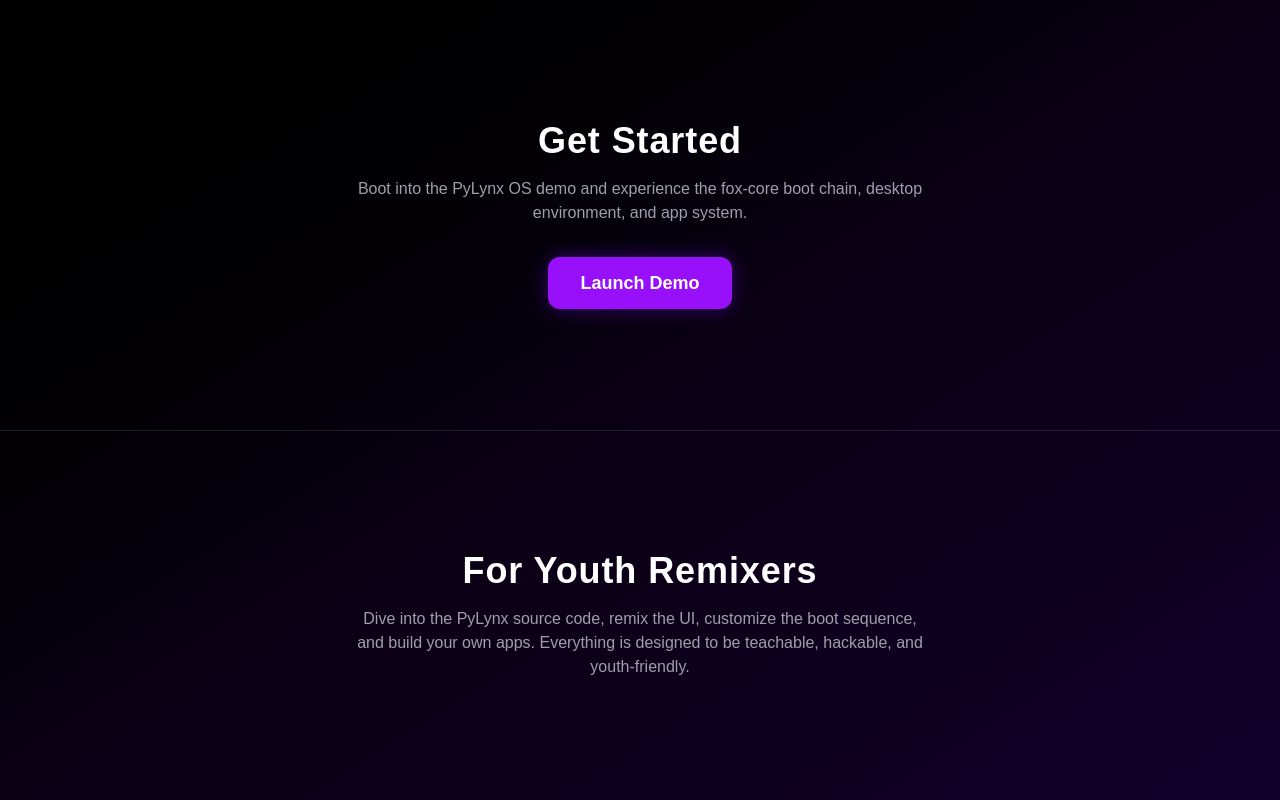
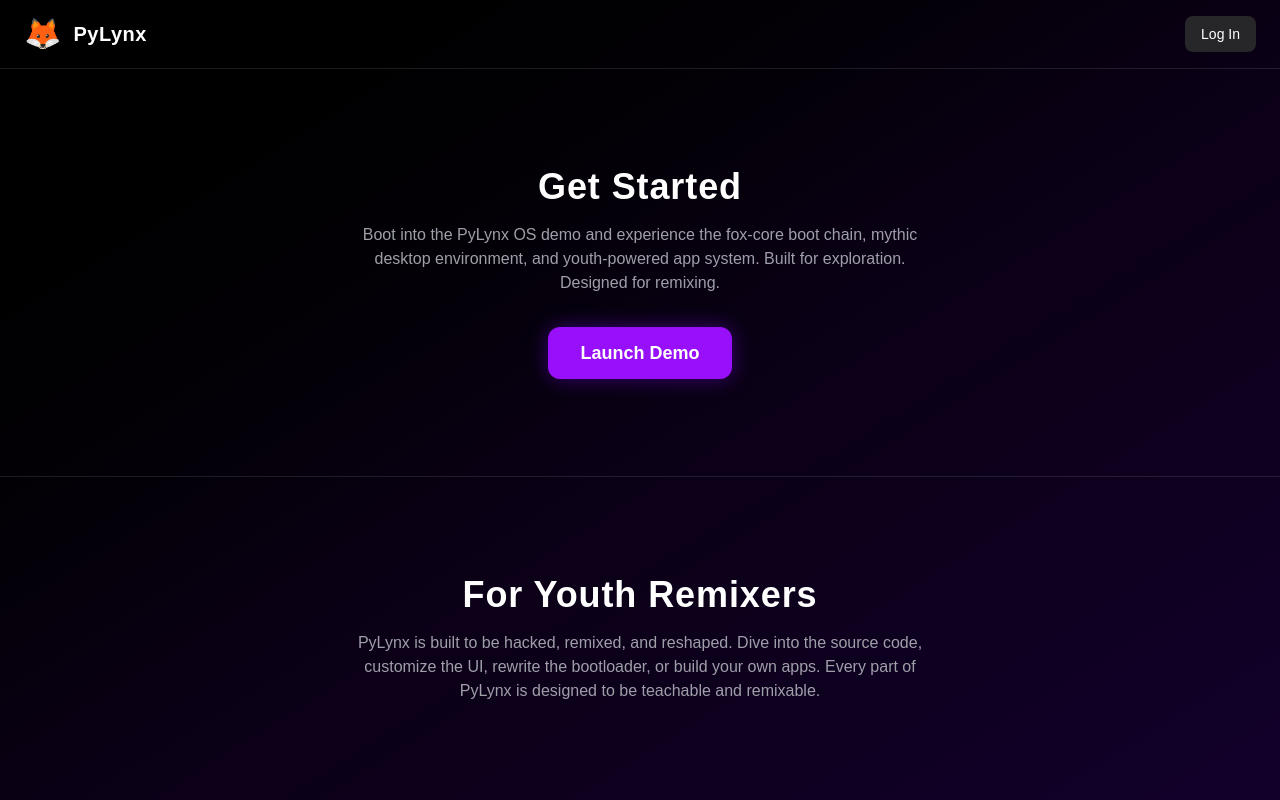
Before and after one commit to 24dkuizinas-2/pylynx-desktop-example, a Next.js app: page / in a window 1280 px wide. Built offline with nearby package versions, Linux system fonts and the light colour scheme.

Commit message:
Update page.tsx

```diff
--- a/app/page.tsx
+++ b/app/page.tsx
@@ -8,6 +8,22 @@ export default function HomePage() {
   return (
     <div className="min-h-screen bg-gradient-to-br from-black via-[#0a0014] to-[#12002b] text-white flex flex-col">
 
+      {/* TOP BAR WITH LOGIN */}
+      <header className="w-full flex items-center justify-between px-6 py-4 border-b border-white/10">
+        <div className="flex items-center gap-3">
+          {/* FOX MASCOT (placeholder emoji or replace with image) */}
+          <div className="text-3xl">🦊</div>
+          <span className="text-xl font-semibold tracking-wide">PyLynx</span>
+        </div>
+
+        <button
+          onClick={() => router.push("/login")}
+          className="px-4 py-2 bg-zinc-800 hover:bg-zinc-700 rounded-lg text-sm font-medium transition"
+        >
+          Log In
+        </button>
+      </header>
+
       {/* SECTION 1 — Get Started */}
       <section className="flex flex-col items-center justify-center flex-1 p-10 border-b border-white/10">
         <h2 className="text-4xl font-bold mb-4 tracking-wide">
@@ -16,7 +32,8 @@ export default function HomePage() {
 
         <p className="text-zinc-400 max-w-xl text-center mb-8">
           Boot into the PyLynx OS demo and experience the fox‑core boot chain,
-          desktop environment, and app system.
+          mythic desktop environment, and youth‑powered app system.
+          Built for exploration. Designed for remixing.
         </p>
 
         <button
@@ -39,9 +56,10 @@ export default function HomePage() {
         </h2>
 
         <p className="text-zinc-400 max-w-xl text-center">
-          Dive into the PyLynx source code, remix the UI, customize the boot
-          sequence, and build your own apps. Everything is designed to be
-          teachable, hackable, and youth‑friendly.
+          PyLynx is built to be hacked, remixed, and reshaped.
+          Dive into the source code, customize the UI, rewrite the bootloader,
+          or build your own apps.
+          Every part of PyLynx is designed to be teachable and remixable.
         </p>
       </section>
 
```
